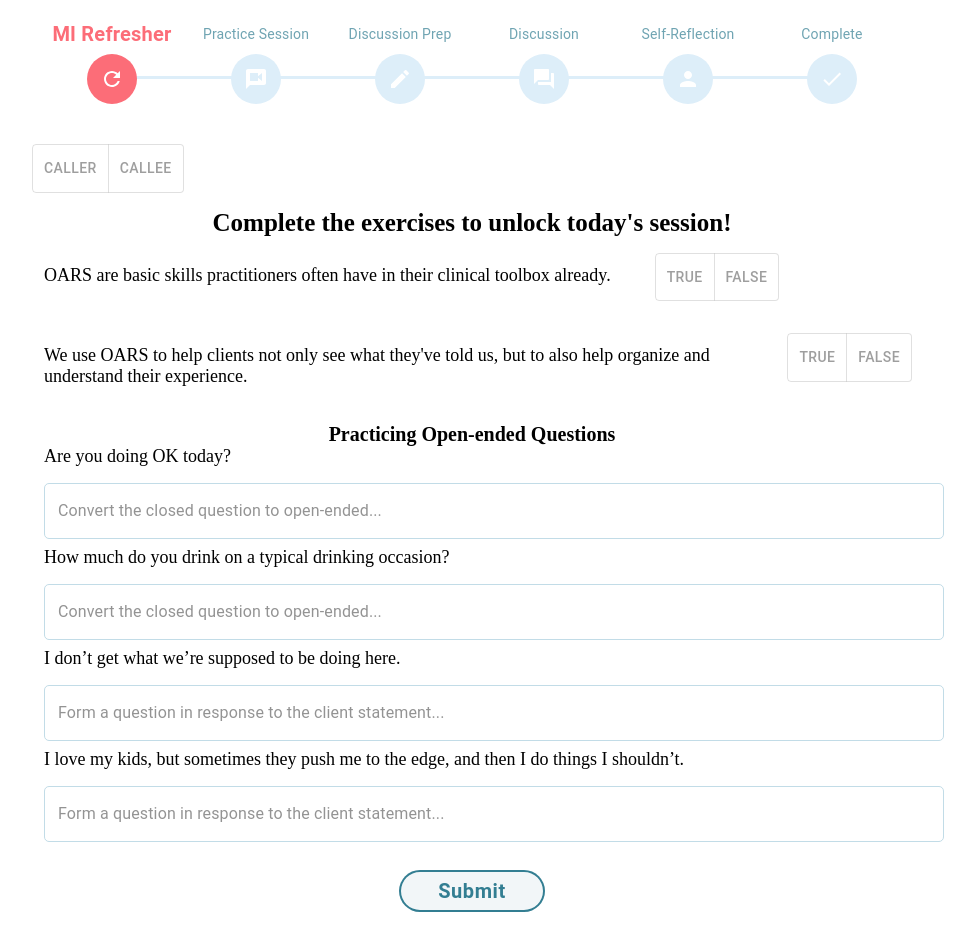
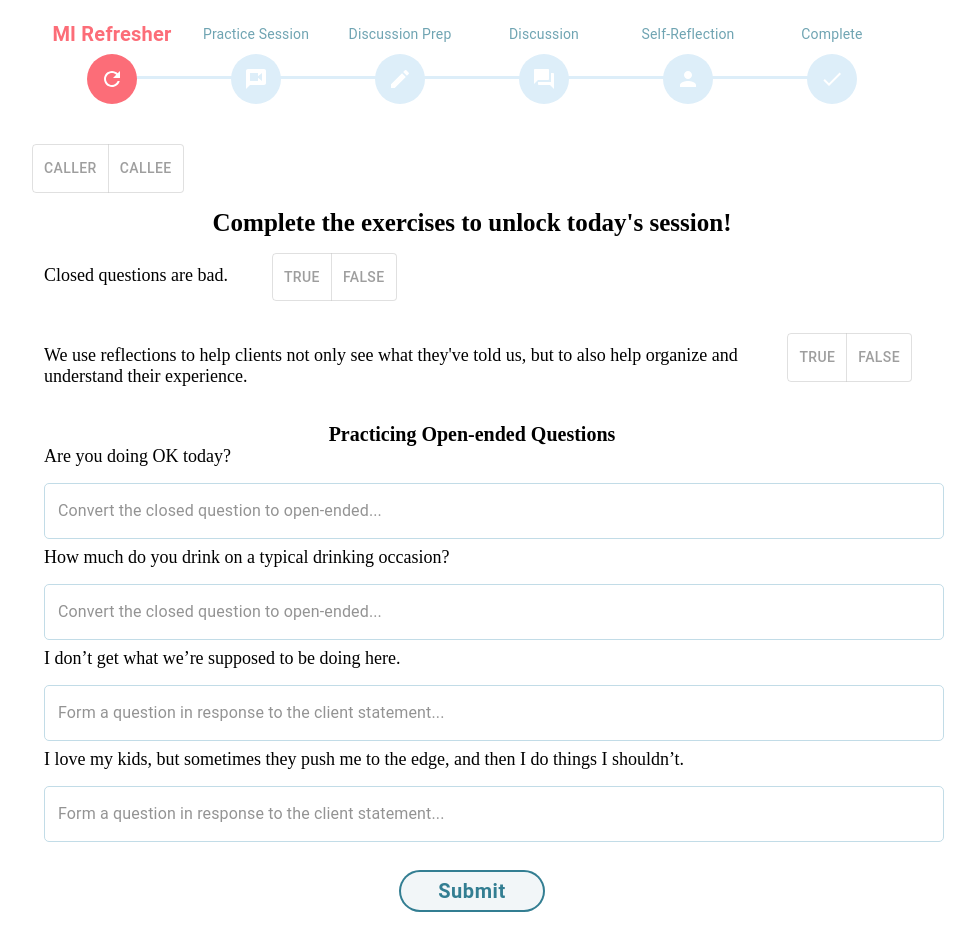
Before and after one commit to CoExLab/pinmi, a React (Create React App) app: page /content in a window 1280 px wide. Shown: the top 950 px of the page, without its empty margins (168-1143 px from the left). Built offline with nearby package versions, Linux system fonts and the light colour scheme; no server answers; the database is empty.

Commit message:
changed refresher questions and ammended disc prep statement

```diff
--- a/src/components/AudioReview.js
+++ b/src/components/AudioReview.js
@@ -203,7 +203,7 @@ const AudioReview = ({curPinIndex, setCurPinIndex}) => {
         <Grid item xs={12}>
             { curActiveStep === 2 ?
             (
-                <Typography variant='h6'>Listen back to your audio recording with pins and take notes to discuss with your peer.
+                <Typography variant='h6'>Listen back to the session, add pins, and take notes to discuss with your peer.
                 </Typography>
             )
             :
--- a/src/components/layout/Refresher.jsx
+++ b/src/components/layout/Refresher.jsx
@@ -57,7 +57,7 @@ const Refresher = () => {
         </Box>
         <div style={{ display: 'flex' }}>
           <Box textAlign="left" fontSize={18} fontWeight="fontWeightMedium" m={3.5}>
-            OARS are basic skills practitioners often have in their clinical toolbox already.
+          Closed questions are bad.
           </Box>
           <Box align="left" m = {2}>
             <ToggleButtonGroup
@@ -76,11 +76,11 @@ const Refresher = () => {
         </div>
         {question1Ans === '' ? null :
         <Box fontStyle="italic" pl = {3.5} textAlign="left" fontSize={16} fontWeight="fontWeightMedium">
-          {question1Ans === "true" ? "Correct!" : "Sorry, try again."} OARS are not unique to MI and are often already in practitioners’ skill repertoire. The unique aspect of OARS in MI is the deployment of those skills in a directive manner.
+          {question1Ans === "false" ? "Correct!" : "Sorry, try again."} Closed questions are not “bad.” They simply are limited as a tool, so we try to avoid using them in favor of open-ended questions. However, there are situations in which closed questions are desirable. In general, the aim is to ask more open-ended than closed questions.
         </Box>}
         <div style={{ display: 'flex' }}>
           <Box textAlign="left" fontSize={18} fontWeight="fontWeightMedium" m={3.5}>
-            We use OARS to help clients not only see what they've told us, but to also help organize and understand their experience.
+            We use reflections to help clients not only see what they've told us, but to also help organize and understand their experience.
           </Box>
           <Box align="left" m = {2}>
             <ToggleButtonGroup
```
